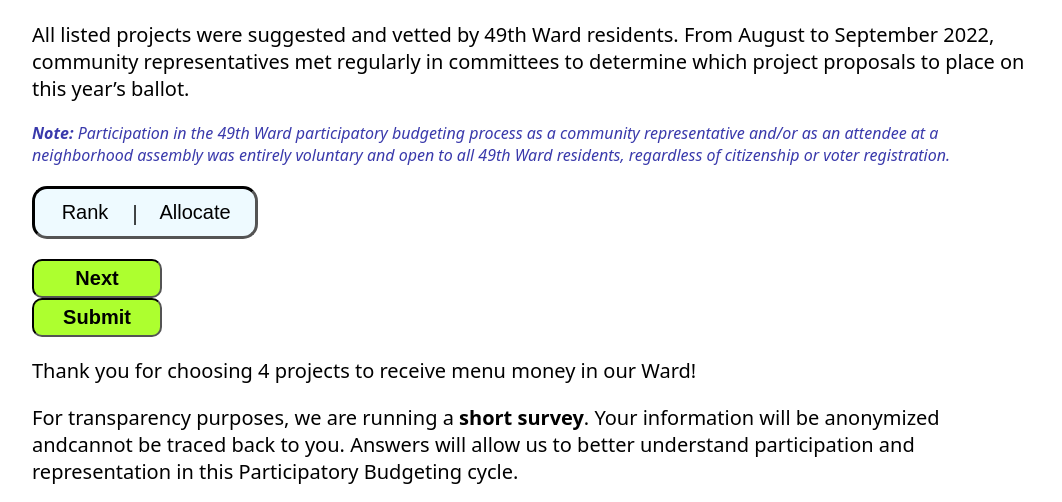
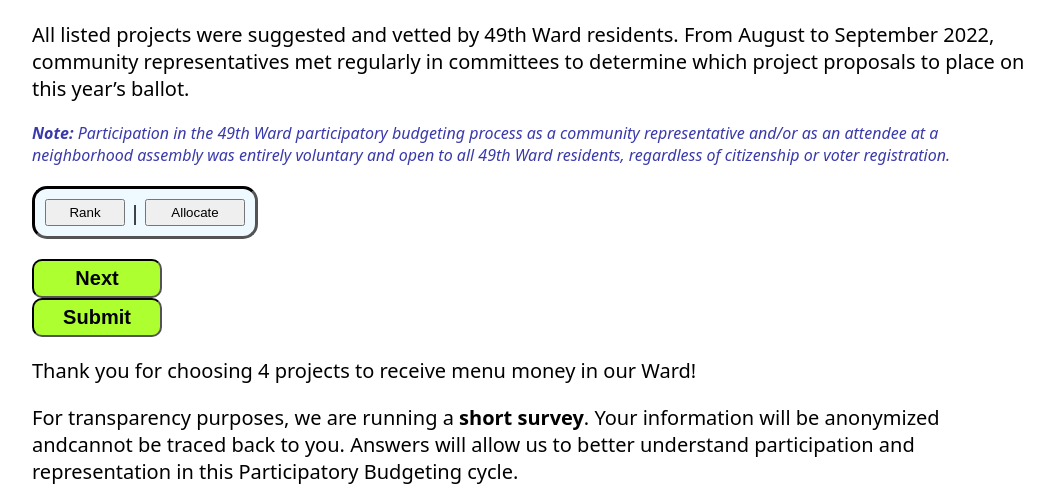
Before and after one commit to mcnuttandrew/ue-pb, a plain HTML site: page templates/utilityElicitation.html in a window 1280 px wide. Shown: the part 256-758 px from the top of the page, without its empty margins (108-1170 px from the left). Drawn offline with Linux system fonts and the light colour scheme.

Commit message:
replaced input with button element

```diff
--- a/templates/utilityElicitation.html
+++ b/templates/utilityElicitation.html
@@ -24,9 +24,9 @@
     </p>
 
     <p id="chart-option">
-        <input id="rank" class="modality" type="submit" value="Rank" />
+        <button id="rank" class="mode">Rank</button>
         <span id ="separator">|</span>
-        <input id="allocate" class="modality" type="submit" value="Allocate" />
+        <button id="allocate" class="mode">Allocate</button>
     </p>
 
     <input class="button" type="submit" value="Next" />
@@ -58,4 +58,5 @@
     </p>
 
 </body>
+<!-- <script src="../../static/js/ue.js"></script> -->
 </html>
```
